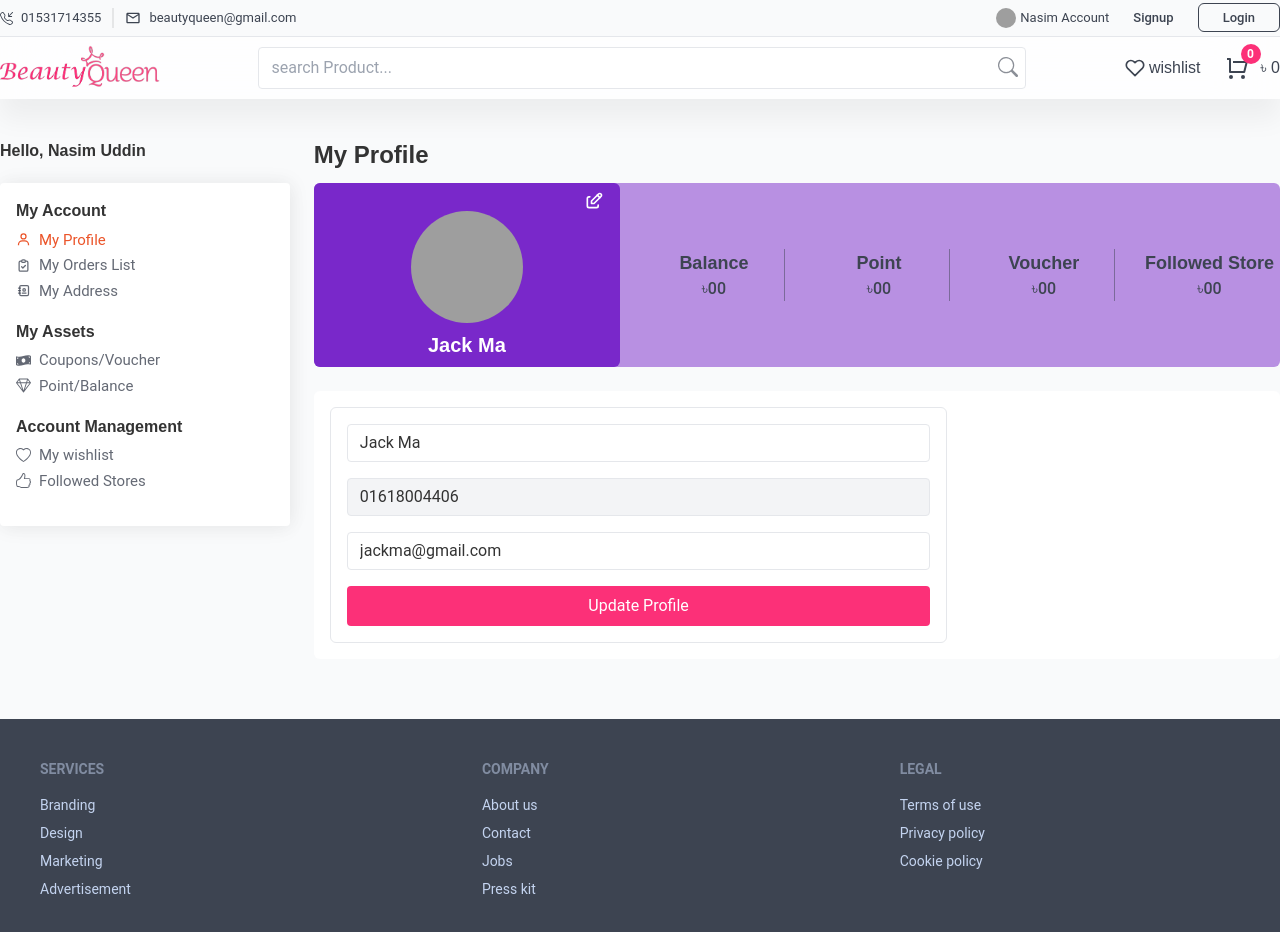
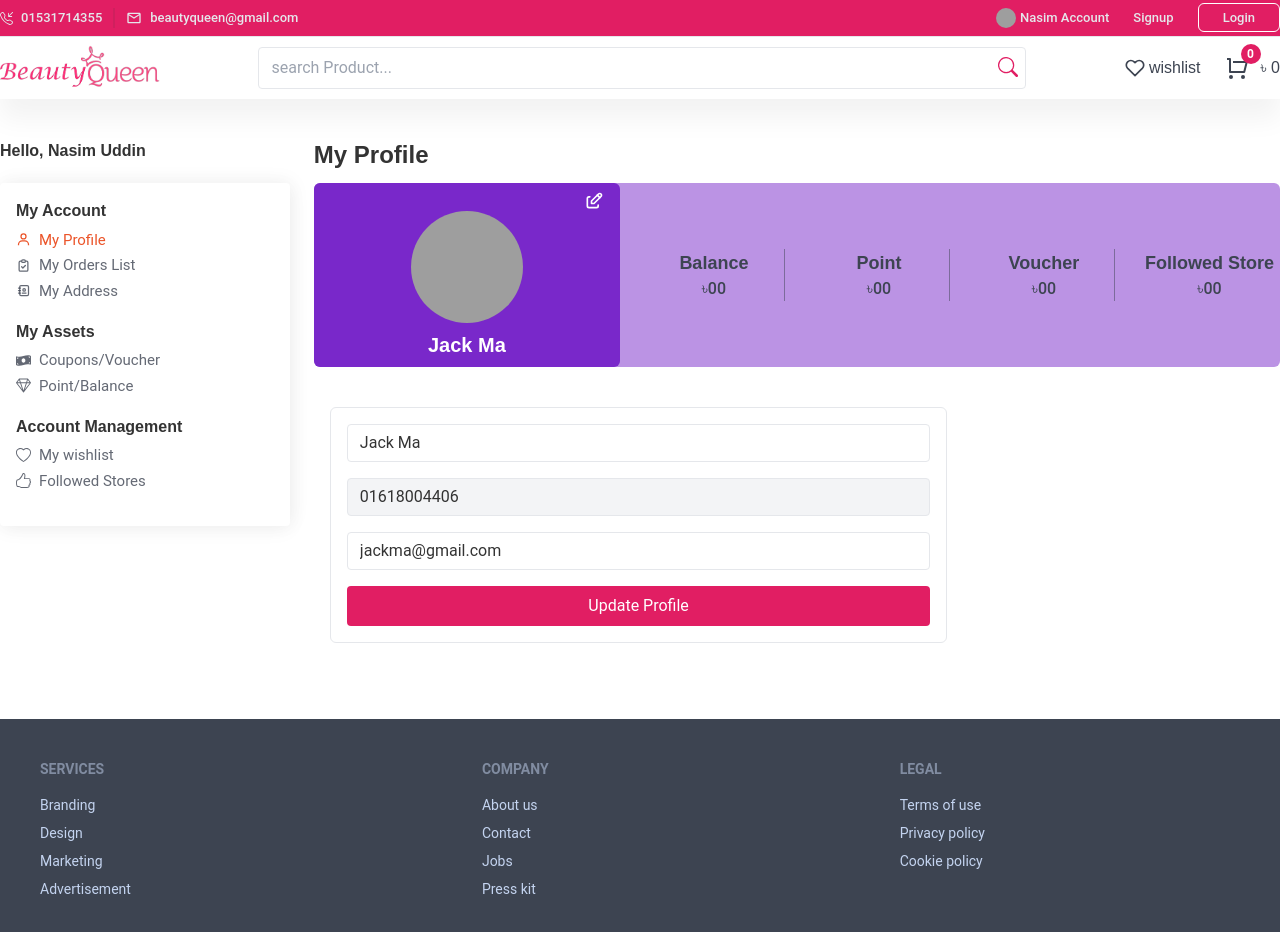
Before and after one commit to nasim0994/beautyQueen, a React (Create React App) app: page /account in a window 1280 px wide. Shown: the top 932 px of the page. Built offline with nearby package versions, Linux system fonts and the light colour scheme; no server answers; grey boxes are pictures that could not be loaded.

Commit message:
top header update

```diff
--- a/src/Pages/Shop/Shop.js
+++ b/src/Pages/Shop/Shop.js
@@ -20,7 +20,11 @@ const Shop = () => {
                 Home
               </Link>
             </li>
-            <li>Shops</li>
+            <li>
+              <Link to="/shops" className="text-primary">
+                Shops
+              </Link>
+            </li>
             {params.category && <li>{params.category}</li>}
             {params.subCategory && <li>{params.subCategory}</li>}
           </ul>
@@ -31,7 +35,7 @@ const Shop = () => {
           <Categories />
 
           {/* Products */}
-          <div className="w-full  grid items-start grid-cols-2 lg:grid-cols-3 xl:grid-cols-4 gap-4 bg-base-100 shadow-lg rounded-md px-4">
+          <div className="w-full grid items-start grid-cols-2 lg:grid-cols-3 xl:grid-cols-4 gap-4 bg-base-100 shadow-lg rounded-md px-4">
             {products?.map((product, i) => (
               <ProductCard key={i} product={product} />
             ))}
--- a/src/Router/Router.js
+++ b/src/Router/Router.js
@@ -35,6 +35,11 @@ export const router = createBrowserRouter([
           fetch(
             `https://beauty-queen-server.vercel.app/products/${params.title}`
           ),
+      },
+      {
+        path: "/shops",
+        element: <Shop />,
+        loader: () => fetch(`https://beauty-queen-server.vercel.app/products`),
       },
       {
         path: "/category/:category",
--- a/src/components/Banner/Banner.js
+++ b/src/components/Banner/Banner.js
@@ -3,11 +3,6 @@ import { Swiper, SwiperSlide } from "swiper/react";
 import "swiper/swiper.min.css";
 import { Autoplay } from "swiper";
 import banner1 from "../../Images/banner1.jpg";
-import banner2 from "../../Images/banner2.png";
-import banner3 from "../../Images/banner3.jpg";
-
-import Categories from "../Categories/Categories";
-import MobileCategories from "../Categories/MobileCategories";
 
 const Banner = () => {
   return (
@@ -37,14 +32,14 @@ const Banner = () => {
               </SwiperSlide>
               <SwiperSlide>
                 <img
-                  src={banner2}
+                  src="https://images.shajgoj.com/wp-content/uploads/2023/01/Web-banner-coupon-Free-delivery-2.jpg"
                   alt=""
                   className="h-72 lg:h-full w-full rounded"
                 />
               </SwiperSlide>
               <SwiperSlide>
                 <img
-                  src={banner3}
+                  src="https://images.shajgoj.com/wp-content/uploads/2023/03/Website-Slider-Free-Glow-Booster-1920x490.jpg"
                   alt=""
                   className="h-72 lg:h-full w-full rounded"
                 />
--- a/src/components/Categories/Categories.js
+++ b/src/components/Categories/Categories.js
@@ -5,7 +5,7 @@ import CategoryItems from "./CategoryItems";
 
 const Categories = () => {
   return (
-    <div className="bg-base-100 shadow-lg p-4 rounded w-72 sticky top-28 overflow-y-auto max-h-[600px]">
+    <div className="bg-base-100 shadow-lg p-4 rounded w-80 sticky top-20 overflow-y-auto max-h-[78vh]">
       <div className="mt-2 font-medium text-neutral">
         <ul>
           <h6 className="mb-2 border-b pb-2">Product categories</h6>
--- a/src/components/Categories/CategoryItems.js
+++ b/src/components/Categories/CategoryItems.js
@@ -8,6 +8,8 @@ const CategoryItems = ({ category }) => {
   useEffect(() => {
     if (category.title === params.category) {
       setDropdownToggle(true);
+    } else {
+      setDropdownToggle(false);
     }
   }, [category.title, params.category]);
 
@@ -31,8 +33,13 @@ const CategoryItems = ({ category }) => {
             }`}
           >
             {category.dropdown.map((subCategory) => (
-              <li className="p-1 hover:text-primary duration-300">
-                <Link to={`/category/${category.title}/${subCategory.title}`}>
+              <li className="hover:text-primary duration-300 hover:bg-gray-100 p-1 rounded">
+                <Link
+                  to={`/category/${category.title}/${subCategory.title}`}
+                  className={`block ${
+                    params.subCategory === subCategory.title && "text-primary"
+                  }`}
+                >
                   {subCategory.title}
                 </Link>
               </li>
--- a/src/components/FlashSale/FlashSale.js
+++ b/src/components/FlashSale/FlashSale.js
@@ -14,7 +14,6 @@ const FlashSale = () => {
       ),
   });
 
-  console.log(flashSale);
   return (
     <div className="mt-6">
       <div className="w-[95%] xl:w-[1280px] mx-auto bg-base-100 p-4 rounded-lg shadow-lg">
--- a/src/components/Header/MainHeader.js
+++ b/src/components/Header/MainHeader.js
@@ -31,7 +31,7 @@ const MainHeader = () => {
                 placeholder="search Product..."
                 className="border w-full px-3 py-2 rounded outline-none"
               />
-              <span className="absolute right-2  top-2.5 text-xl text-neutral/60">
+              <span className="absolute right-2  top-2.5 text-xl text-primary">
                 <BsSearch />
               </span>
             </div>
--- a/src/components/Header/TopHeader.js
+++ b/src/components/Header/TopHeader.js
@@ -20,13 +20,13 @@ const TopHeader = () => {
     });
   }, []);
   return (
-    <div className="hidden lg:block py-2 border-b bg-gray-50">
-      <div className="w-[95%] xl:w-[1280px] mx-auto text-neutral">
+    <div className="hidden lg:block py-2 border-b bg-primary">
+      <div className="w-[95%] xl:w-[1280px] mx-auto text-gray-200 font-medium">
         <div className="flex justify-between items-center text-[13px]">
           <div className="flex items-center">
             <Link
               to="tel: 01706260994"
-              className="flex items-center gap-2 hover:text-primary duration-300"
+              className="flex items-center gap-2 hover:text-gray-50"
             >
               <BsTelephoneInbound />
               <p>01531714355</p>
@@ -34,7 +34,7 @@ const TopHeader = () => {
             <div className="divider divider-horizontal mx-1"></div>
             <Link
               to="mailto: abc@example.com"
-              className="flex items-center gap-2 hover:text-primary duration-300"
+              className="flex items-center gap-2 hover:text-gray-50"
             >
               <MdOutlineMail className="text-base" />
               <p>beautyqueen@gmail.com</p>
@@ -44,7 +44,7 @@ const TopHeader = () => {
             <div className="relative" id="topAccount">
               <button
                 onClick={() => setAccountDropdown(!accountDropdown)}
-                className="flex items-center gap-1 hover:text-primary duration-300"
+                className="flex items-center gap-1 hover:text-gray-50"
               >
                 <img
                   src="https://encrypted-tbn0.gstatic.com/images?q=tbn:ANd9GcSgBhcplevwUKGRs1P-Ps8Mwf2wOwnW_R_JIA&usqp=CAU"
@@ -114,7 +114,7 @@ const TopHeader = () => {
                 <label
                   onClick={() => setFormToggle("signup")}
                   htmlFor="signUpIn"
-                  className="hover:text-primary duration-300 cursor-pointer"
+                  className="hover:text-gray-50 cursor-pointer"
                 >
                   Signup
                 </label>
@@ -129,7 +129,7 @@ const TopHeader = () => {
                 <label
                   onClick={() => setFormToggle("login")}
                   htmlFor="signUpIn"
-                  className="border border-neutral px-6 py-1.5 rounded-md hover:border-primary hover:text-base-100 hover:bg-primary duration-500 cursor-pointer"
+                  className="border border-base-100 px-6 py-1.5 rounded-md hover:border-primary hover:text-neutral hover:bg-base-100 duration-500 cursor-pointer"
                 >
                   Login
                 </label>
--- a/tailwind.config.js
+++ b/tailwind.config.js
@@ -11,7 +11,7 @@ module.exports = {
           // primary: "#ff9a21",
           // secondary: "#281314",
 
-          primary: "#FC3078",
+          primary: "#e11e63",
           secondary: "#7928ca",
           accent: "#FFCDFA",
           neutral: "#3d4451",
```
